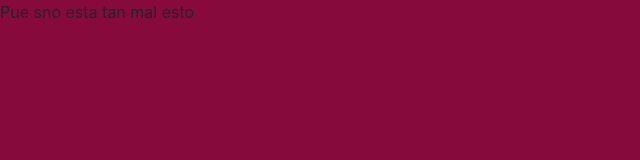
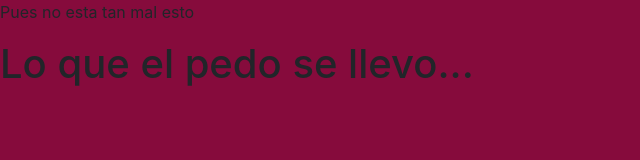
Before and after one commit to Eliiminado/MiPrimerRepo, a plain HTML site: page index.html in a window 1280 px wide. Shown: the whole page, without its empty margins (0-640 px from the left). Drawn offline with nearby package versions, Linux system fonts and the light colour scheme.

Commit message:
Aire enriquecido

```diff
--- a/index.html
+++ b/index.html
@@ -15,7 +15,10 @@
     </head>
     <body>
        <p>
-           Pue sno esta tan mal esto
+           Pues no esta tan mal esto
        </p>
+       <h1>
+           Lo que el pedo se llevo...
+       </h1>
     </body>
 </html>
```
